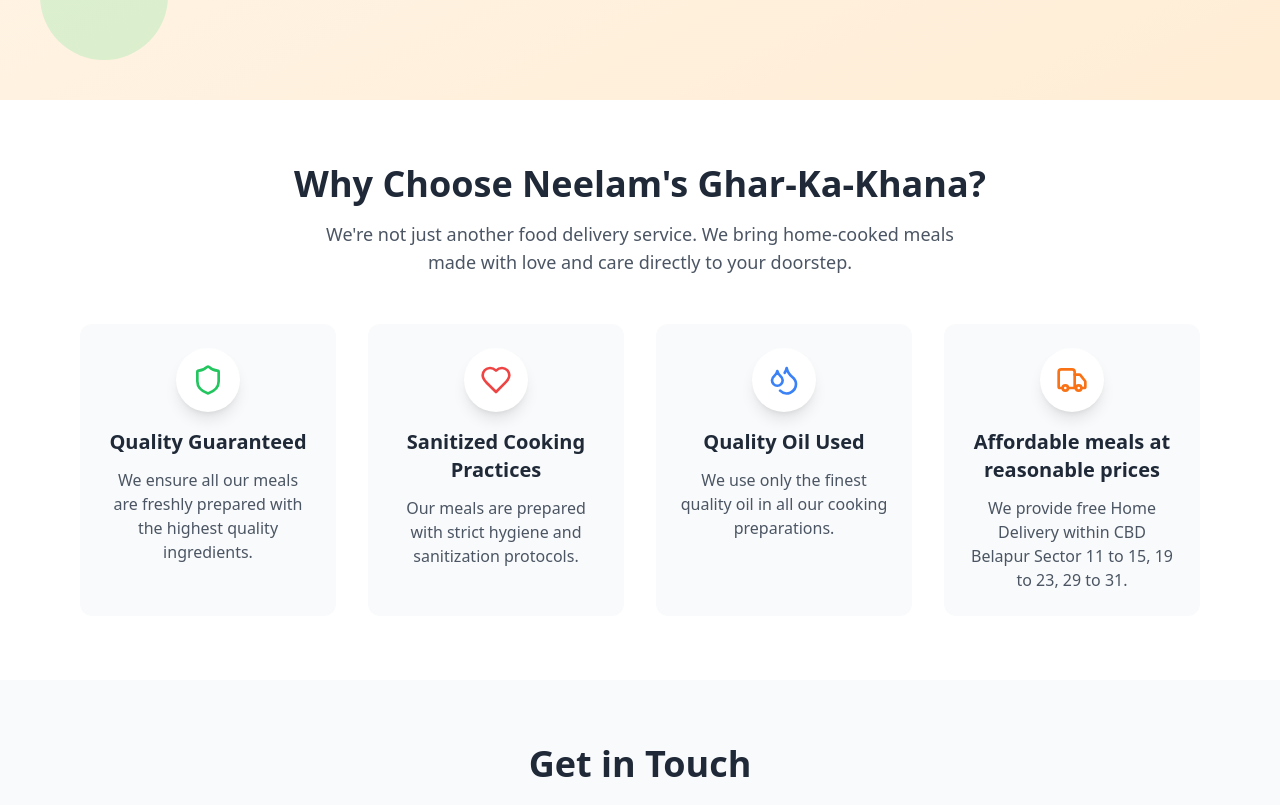
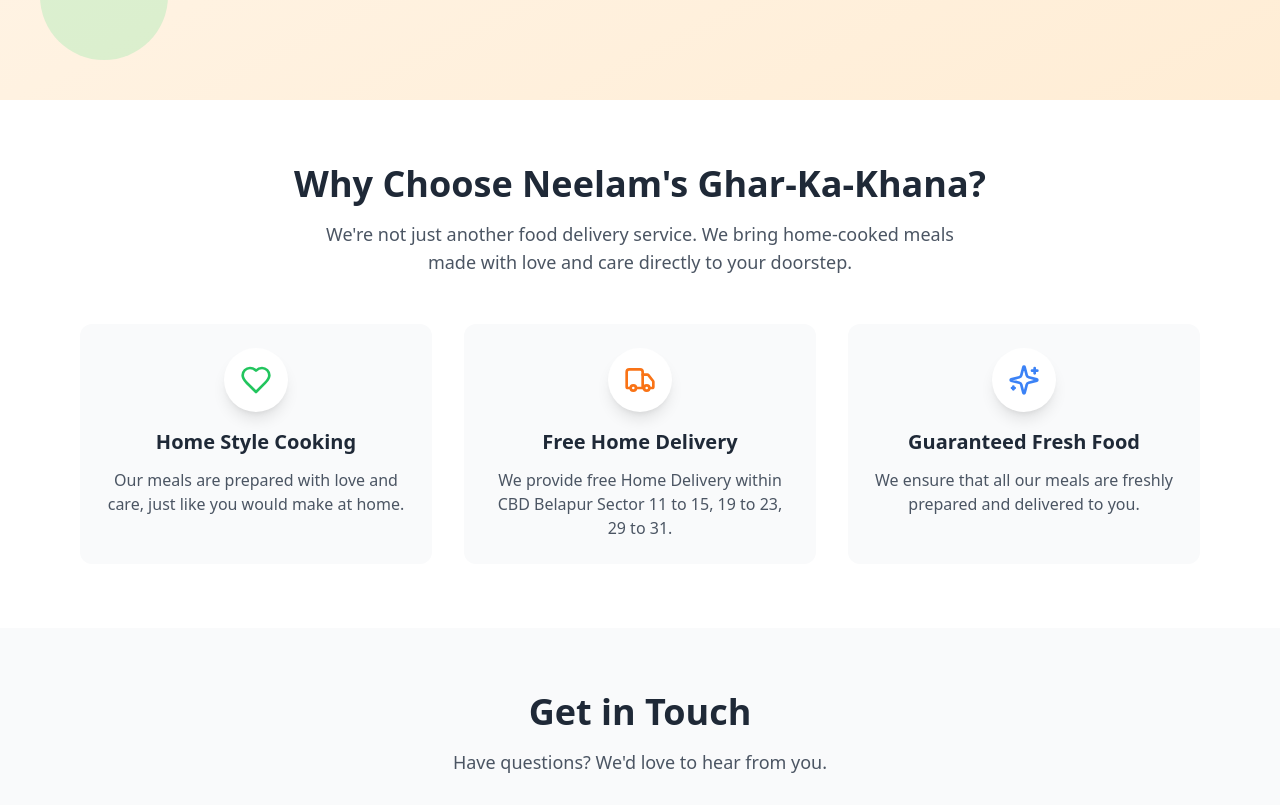
Before and after one commit to rev2607/mumbai-countdown-website, a React (Vite) app: page / in a window 1280 px wide. Shown: the part 544-1349 px from the top of the page. Built offline with nearby package versions, Linux system fonts and the light colour scheme.

Commit message:
Refactor: Update features section
Update the features section to display 3 points instead of 4, as per the image.

```diff
--- a/src/components/Features.tsx
+++ b/src/components/Features.tsx
@@ -1,32 +1,26 @@
 
 import React from 'react';
-import { Heart, Truck, Shield, Droplets } from 'lucide-react';
+import { Heart, Truck, Sparkles } from 'lucide-react';
 
 const Features = () => {
   const features = [
     {
-      icon: Shield,
-      title: "Quality Guaranteed",
-      description: "We ensure all our meals are freshly prepared with the highest quality ingredients.",
+      icon: Heart,
+      title: "Home Style Cooking",
+      description: "Our meals are prepared with love and care, just like you would make at home.",
       color: "text-green-500"
     },
     {
-      icon: Heart,
-      title: "Sanitized Cooking Practices",
-      description: "Our meals are prepared with strict hygiene and sanitization protocols.",
-      color: "text-red-500"
+      icon: Truck,
+      title: "Free Home Delivery",
+      description: "We provide free Home Delivery within CBD Belapur Sector 11 to 15, 19 to 23, 29 to 31.",
+      color: "text-orange-500"
     },
     {
-      icon: Droplets,
-      title: "Quality Oil Used",
-      description: "We use only the finest quality oil in all our cooking preparations.",
+      icon: Sparkles,
+      title: "Guaranteed Fresh Food",
+      description: "We ensure that all our meals are freshly prepared and delivered to you.",
       color: "text-blue-500"
-    },
-    {
-      icon: Truck,
-      title: "Affordable meals at reasonable prices",
-      description: "We provide free Home Delivery within CBD Belapur Sector 11 to 15, 19 to 23, 29 to 31.",
-      color: "text-orange-500"
     }
   ];
 
@@ -43,7 +37,7 @@ const Features = () => {
           </p>
         </div>
 
-        <div className="grid md:grid-cols-2 lg:grid-cols-4 gap-8">
+        <div className="grid md:grid-cols-3 gap-8">
           {features.map((feature, index) => {
             const IconComponent = feature.icon;
             return (
```
